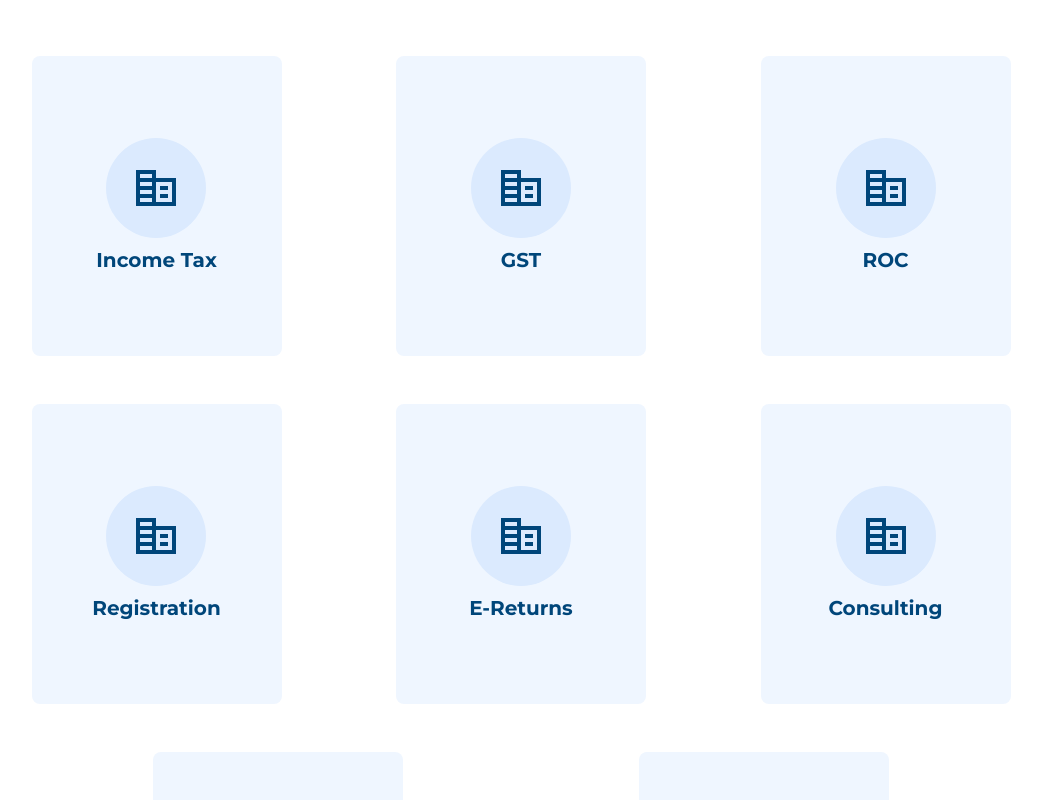
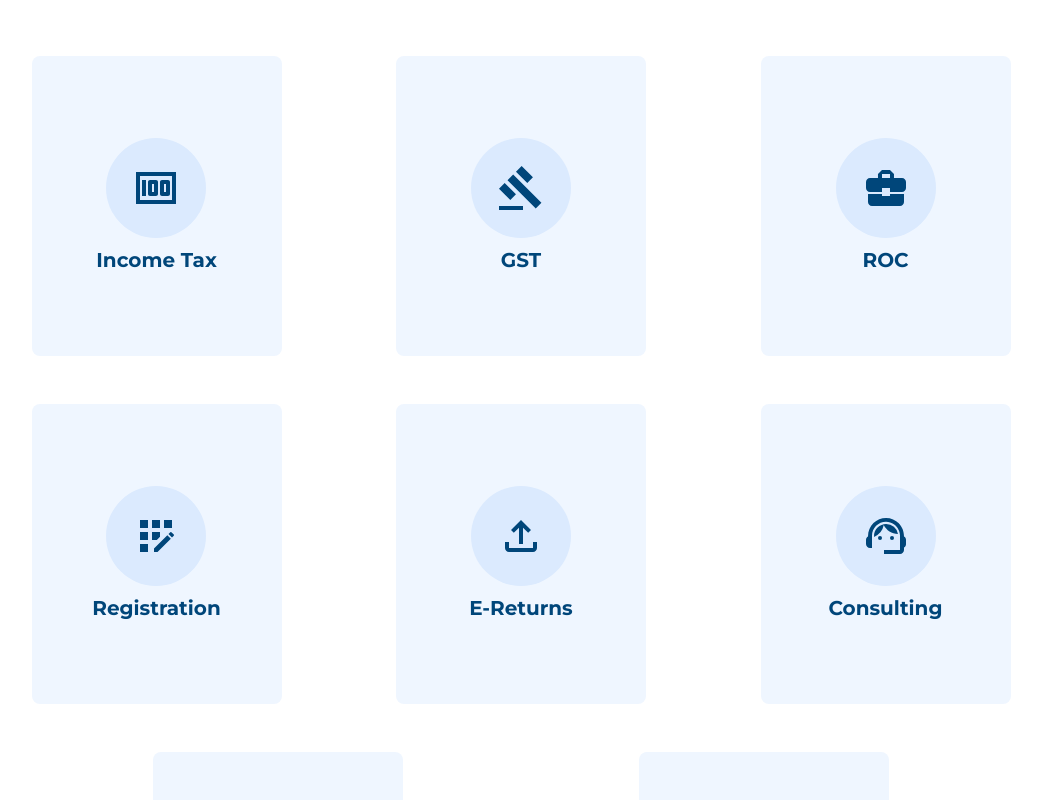
Before and after one commit to sarojdey/ca-website, a React (Vite) app: page / in a window 1280 px wide. Shown: the part 1820-2620 px from the top of the page, without its empty margins (119-1161 px from the left). Built offline with nearby package versions, Linux system fonts and the light colour scheme; a web font is replaced by a local one.

Commit message:
services updated

```diff
--- a/src/assets/data/home-services.json
+++ b/src/assets/data/home-services.json
@@ -2,49 +2,49 @@
   {
     "id": 1,
     "service": "Income Tax",
-    "icon": "income_tax_icon.png",
+    "icon": "income_tax_icon",
     "subtext": "Expert assistance in filing and managing income tax returns for individuals and businesses."
   },
   {
     "id": 2,
     "service": "GST",
-    "icon": "gst_icon.png",
+    "icon": "gst_icon",
     "subtext": "Comprehensive solutions for GST registration, compliance, and return filing."
   },
   {
     "id": 3,
     "service": "ROC",
-    "icon": "roc_icon.png",
+    "icon": "roc_icon",
     "subtext": "Streamlined services for managing ROC compliance and filings for your business."
   },
   {
     "id": 4,
     "service": "Registration",
-    "icon": "registration_icon.png",
+    "icon": "registration_icon",
     "subtext": "Hassle-free registration services for companies, startups, and businesses."
   },
   {
     "id": 5,
     "service": "E-Returns",
-    "icon": "e_returns_icon.png",
+    "icon": "e_returns_icon",
     "subtext": "Simplified e-return filing services for tax and regulatory compliance."
   },
   {
     "id": 6,
     "service": "Consulting",
-    "icon": "consulting_icon.png",
+    "icon": "consulting_icon",
     "subtext": "Professional consulting services for strategic financial and business planning."
   },
   {
     "id": 7,
     "service": "Individual Finance",
-    "icon": "individual_finance_icon.png",
+    "icon": "individual_finance_icon",
     "subtext": "Personalized financial planning and advisory services for individuals."
   },
   {
     "id": 8,
     "service": "Corporate Finance",
-    "icon": "corporate_finance_icon.png",
+    "icon": "corporate_finance_icon",
     "subtext": "Tailored corporate finance solutions for businesses to optimize their financial operations."
   }
 ]
--- a/src/pages/Home.jsx
+++ b/src/pages/Home.jsx
@@ -2,8 +2,30 @@ import Slider from "../components/Home/Slider";
 import Navbar from "../components/Navbar";
 import img from "../assets/images/accounting.svg";
 import data from "../assets/data/home-services.json";
+import {
+  MdMoney,
+  MdGavel,
+  MdBusinessCenter,
+  MdAppRegistration,
+  MdOutlineFileUpload,
+  MdSupportAgent,
+  MdPerson,
+  MdCorporateFare,
+} from "react-icons/md";
 
-import { MdCorporateFare } from "react-icons/md";
+const iconMapping = {
+  income_tax_icon: <MdMoney className="text-5xl text-[#00467a]" />,
+  gst_icon: <MdGavel className="text-5xl text-[#00467a]" />,
+  roc_icon: <MdBusinessCenter className="text-5xl text-[#00467a]" />,
+  registration_icon: <MdAppRegistration className="text-5xl text-[#00467a]" />,
+  e_returns_icon: <MdOutlineFileUpload className="text-5xl text-[#00467a]" />,
+  consulting_icon: <MdSupportAgent className="text-5xl text-[#00467a]" />,
+  individual_finance_icon: <MdPerson className="text-5xl text-[#00467a]" />,
+  corporate_finance_icon: (
+    <MdCorporateFare className="text-5xl text-[#00467a]" />
+  ),
+};
+
 function Home() {
   return (
     <div className="w-full min-h-screen">
@@ -51,7 +73,8 @@ function Home() {
               >
                 <div className="flex flex-col items-center justify-center transition-all duration-300 group-hover:gap-5 gap-0">
                   <div className="w-[100px] aspect-square rounded-full bg-blue-100 flex justify-center items-center">
-                    <MdCorporateFare className="text-5xl text-[#00467a]" />
+                    {/* <MdCorporateFare className="text-5xl text-[#00467a]" /> */}
+                    {iconMapping[section.icon]}
                   </div>
                   <h1 className="w-full text-xl font-bold text-[#00467a] font-montserrat text-center mt-2">
                     {section.service}
```
